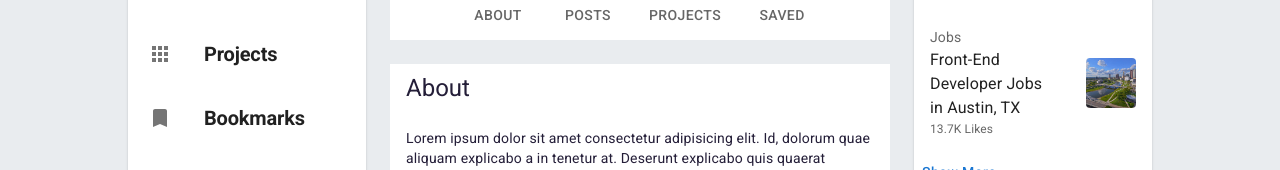
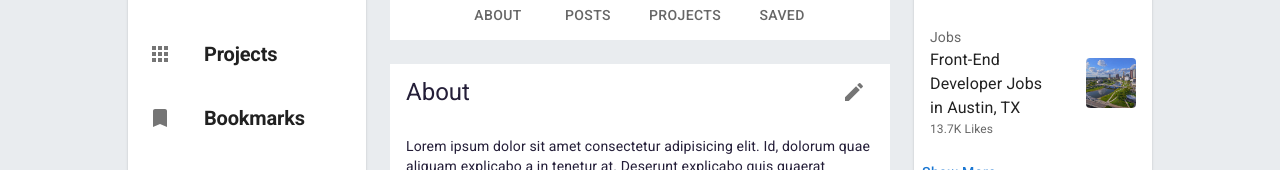
Before and after one commit to jpzambranoleon/project-neo-front-end, a React (Create React App) app: page /profile in a window 1280 px wide. Shown: the part 466-636 px from the top of the page. Built offline with nearby package versions, Linux system fonts and the light colour scheme.

Commit message:
updated Description.jsx

```diff
--- a/src/pages/profilePage/components/Description.jsx
+++ b/src/pages/profilePage/components/Description.jsx
@@ -1,4 +1,5 @@
-import { Avatar, Box, Typography, Container, CardMedia, CardContent, Button, IconButton, ListItem, Tabs, Tab} from "@mui/material";
+import { Edit } from "@mui/icons-material";
+import { Avatar, Box, Typography, Container, CardMedia, CardContent, Button, IconButton, ListItem, Tabs, Tab, Tooltip} from "@mui/material";
 import { grey } from "@mui/material/colors";
 import EditButton from "./EditButton";
 
@@ -40,10 +41,15 @@ const Description = () => {
                 </Tabs>
             </Box>
             <Box sx={{ mt: 3, bgcolor: "white" }}>
-                <ListItem>
+                <ListItem sx={{ justifyContent: 'space-between' }}>
                     <Typography variant="h5">
                         About
                     </Typography>
+                    <Tooltip title="Edit">
+                        <IconButton>
+                            <Edit />
+                        </IconButton>
+                    </Tooltip>
                 </ListItem>
                 <CardContent>
                     <Typography variant="body2">
```
